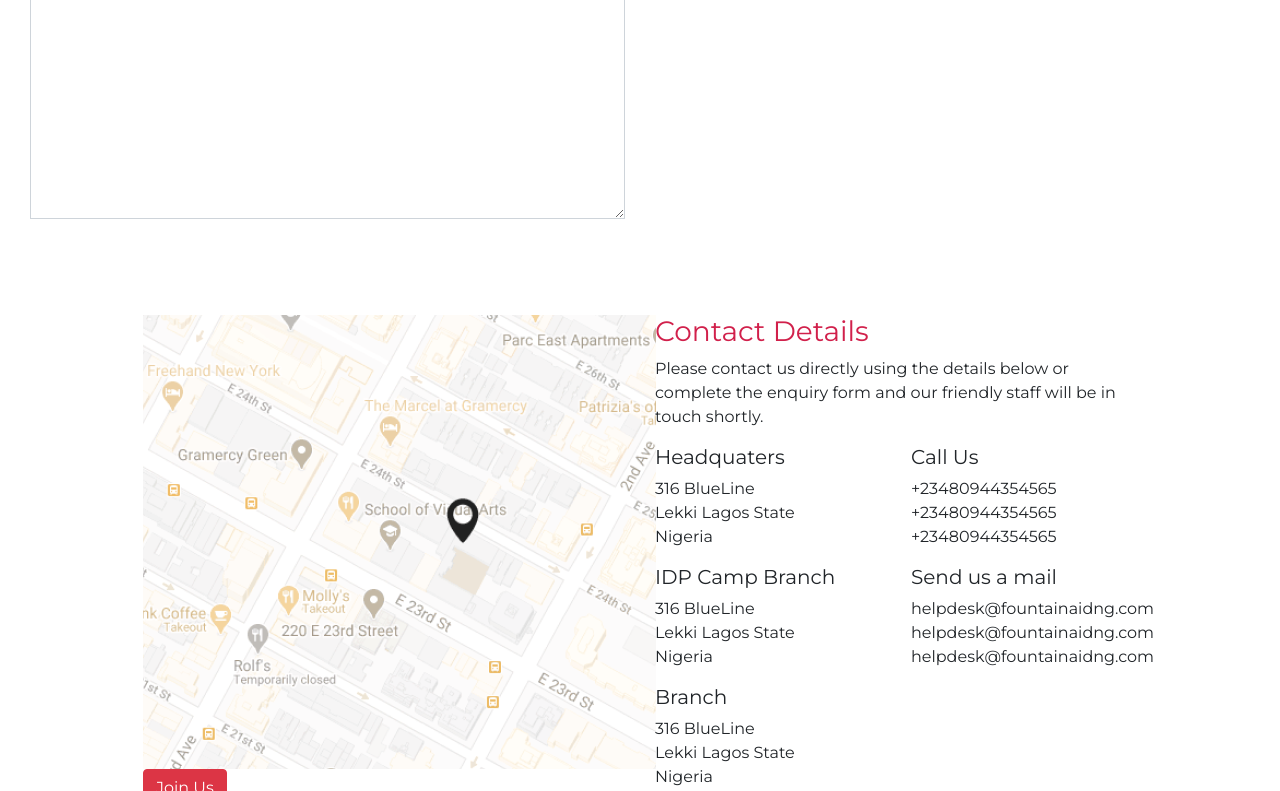
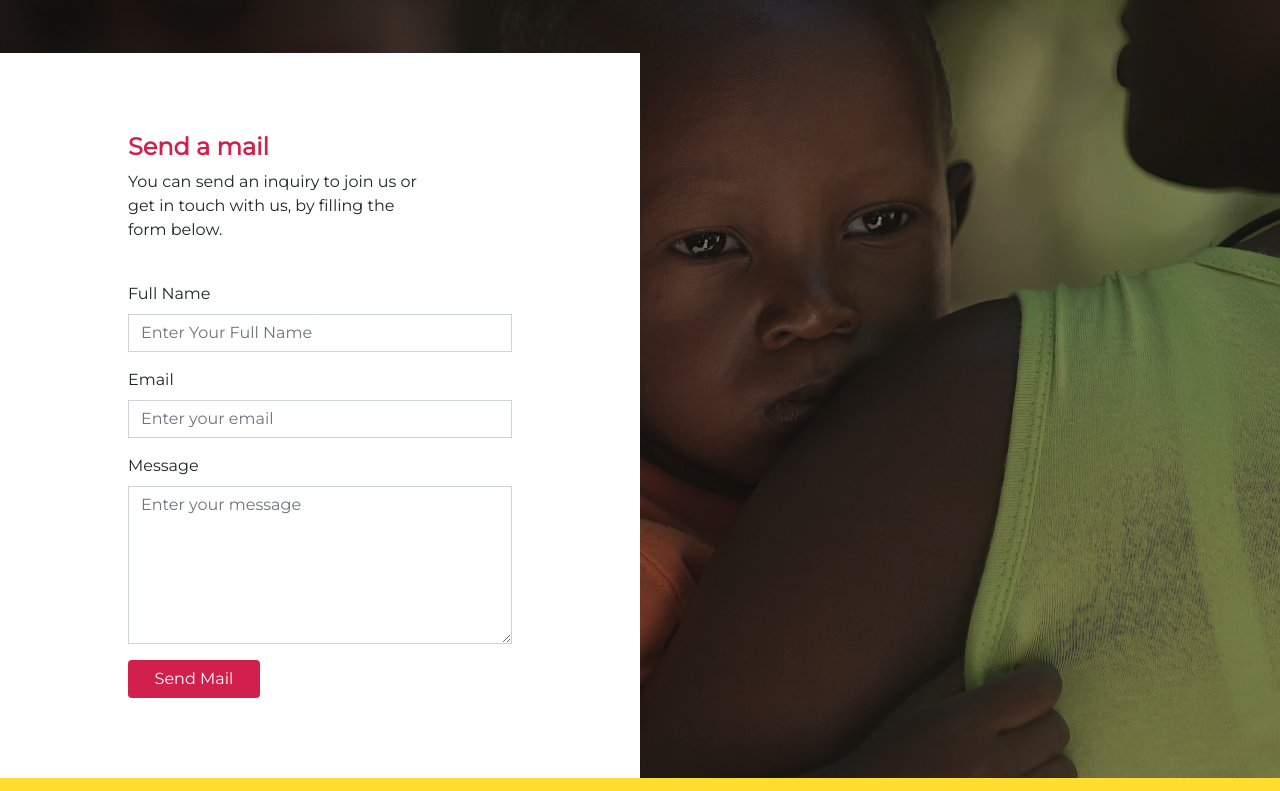
Before and after one commit to davidjnr2/Charity-Organisation-Template, a website built with Parcel: page src/contact.html in a window 1280 px wide. Shown: the part 67-858 px from the top of the page. Built offline with nearby package versions, Linux system fonts and the light colour scheme.

Commit message:
feat(mail input in contact page)

```diff
--- a/src/contact.html
+++ b/src/contact.html
@@ -26,8 +26,13 @@
 
 <body>
 
+
+    <main class="contact__hero">
+        <div class="contact__hero-overlay">
+            <!-- <p>text</p> -->
+
             <header>
-        <nav class="navbar fixed-top navbar-expand-lg navbar-light bg-light">
+                <nav class="navbar fixed-top navbar-expand-lg navbar-light">
                     <div>
                         <a class="navbar-brand logo_text" href="#">FOUNDATION</a>
                     </div>
@@ -39,7 +44,7 @@
                     <div class="collapse navbar-collapse" id="navbarNav">
                         <ul class="navbar-nav">
                             <li class="nav-item">
-                        <a class="nav-link" href="#">Home <span class="sr-only">(current)</span></a>
+                                <a class="nav-link" href="./index.html">Home <span class="sr-only">(current)</span></a>
                             </li>
                             <li class="nav-item active">
                                 <a class="nav-link" href="#">Pages</a>
@@ -48,78 +53,57 @@
                                 <a class="nav-link" href="#">News & Events</a>
                             </li>
                             <li class="nav-item">
-                        <a class="nav-link" href="#">Contact</a>
+                                <a class="nav-link active" href="./contact.html">Contact</a>
                             </li>
                     </div>
                 </nav>
             </header>
+
             <div class="container-fluid">
-        <div class="col-md-6">
+                <div class="row">
+                    <div class="col-md-6 bg-white col-spacing">
+                        <h4>Send a mail</h4>
+                        <p>You can send an inquiry to join us or get in touch with us, by filling the form below.</p>
+                        <form action="#">
                             <div class="form-group">
-                <label for="exampleFormControlTextarea1">Large textarea</label>
-                <textarea class="form-control rounded-0" id="exampleFormControlTextarea1" rows="10"></textarea>
+                                <label for="fname" class="control-label">Full Name</label>
+                                <input type="text" class="form-control rounded-0" id="fname" placeholder="Enter Your Full Name">
+                            </div>
+                            <div class="form-group">
+                                <label for="email" class="control-label">Email</label>
+                                <input type="email" class="form-control rounded-0" id="email" placeholder="Enter your email">
+                            </div>
+                            <div class="form-group">
+                                <label for="message" class="control-label">Message</label>
+                                <textarea class="form-control rounded-0" id="exampleFormControlTextarea1" rows="6" placeholder="Enter your message "></textarea>
+                            </div>
+                            <button type="submit" class="btn btn-mail">Send Mail</button>
+                        </form>
+                    </div>
+                    <div class="col-md-6"></div>
+
                 </div>
             </div>
         </div>
-
-    <section class="contact__details">
-        <div class="container-fluid">
+    </main>
+    <!-- <div class="container-fluid">
         <div class="row">
-                <div class="col-md-5 small-12">
+            <div class="col-md-6 col-sm-6">
+                <div>
                     <img src="./img/map.png" alt="">
                     <button type="submit" class="btn btn-danger mb-2">Join Us</button>
                 </div>
-                <div class="col-md-6 small-12 offset-md-1">
-                    <h3>Contact Details</h3>
-                    <p>Please contact us directly using the details below or complete the enquiry form and our friendly staff will be in touch shortly.</p>
-                    <div class="">
-                        <div class="row row-cols-2">
-                            <div class="col col-small-6">
-                                <h5>Headquaters</h5>
-                                <ul>
-                                    <li>316 BlueLine</li>
-                                    <li>Lekki Lagos State</li>
-                                    <li>Nigeria</li>
-                                </ul>
+
             </div>
-                            <div class="col col-small-6">
-                                <h5>Call Us</h5>
-                                <ul>
-                                    <li>+23480944354565</li>
-                                    <li>+23480944354565</li>
-                                    <li>+23480944354565</li>
-                                </ul>
-                            </div>
-                            <div class="col col-small-6">
-                                <h5>IDP Camp Branch</h5>
-                                <ul>
-                                    <li>316 BlueLine</li>
-                                    <li>Lekki Lagos State</li>
-                                    <li>Nigeria</li>
-                                </ul>
-                            </div>
-                            <div class="col col-small-6">
-                                <h5>Send us a mail</h5>
-                                <ul>
-                                    <li>helpdesk@fountainaidng.com</li>
-                                    <li>helpdesk@fountainaidng.com</li>
-                                    <li>helpdesk@fountainaidng.com</li>
-                                </ul>
-                            </div>
-                            <div class="col col-small-6">
-                                <h5>Branch</h5>
-                                <ul>
-                                    <li>316 BlueLine</li>
-                                    <li>Lekki Lagos State</li>
-                                    <li>Nigeria</li>
-                                </ul>
-                            </div>
-                        </div>
-                    </div>
-                </div>
+            <div class="col-md-6 col-sm-6">
+
             </div>
 
-    </section>
+        </div>
+    </div> -->
+
+
+
 
     <section class="form__section align-items-center">
         <div class="container">
--- a/src/css/main.css
+++ b/src/css/main.css
@@ -68,6 +68,7 @@ body {
 
 .active {
     font-weight: 600;
+    color: #FFDE2F;
 }
 
 .logo_text {
@@ -96,8 +97,32 @@ body {
     background-position: center;
 }
 
+.contact__hero {
+    background: url(../img/contactus\ img.jpg);
+    background-size: cover;
+}
+
+.contact__hero p {
+    width: 80%;
+    margin-bottom: 5vh;
+}
+
+.contact__hero h4 {
+    color: #D1204B;
+    font-weight: 600;
+}
+
+.contact__hero-overlay {
+    background: rgba(0, 0, 0, 0.5);
+}
+
 .hero .btn {
     color: #fff;
+}
+
+.col-spacing {
+    margin-top: 15vh;
+    padding: 10vh 10vw;
 }
 
 .hero span {
@@ -110,6 +135,13 @@ body {
 
 .btn-hero {
     background: #D1204B;
+}
+
+.btn-mail {
+    background: #D1204B;
+    color: #fff;
+    padding-left: 2vw;
+    padding-right: 2vw;
 }
 
 .hero h4 {
```
Also changed, not shown: src/index.html (+18 -8 lines), src/img/contactus img.jpg (added). Lines whose indentation alone changed are shown as unchanged.
